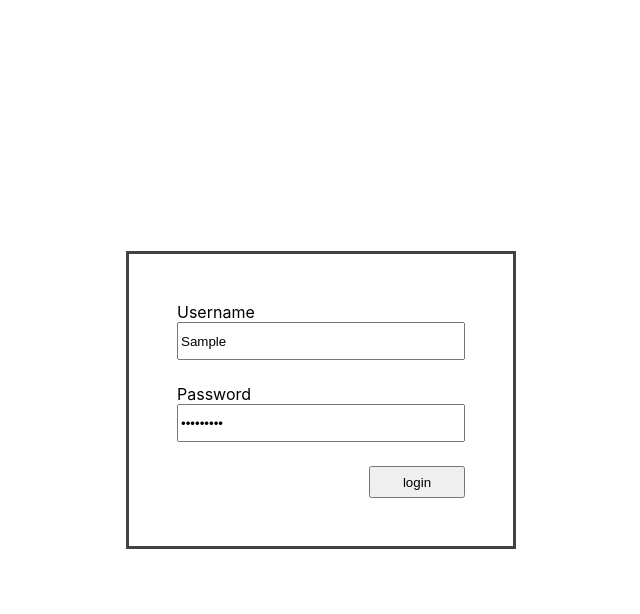
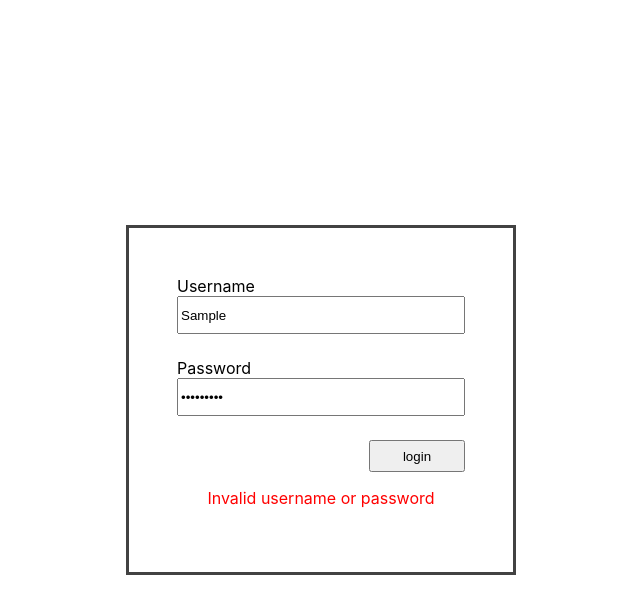
Before and after one commit to jhetjhet/netzwelt-technical, a React (Create React App) app in the folder netzwelt-front-react/: page /login in a window 1280 px wide. Both pictures are taken after typing "Sample", "Sample123" into the empty fields and a click on the button "login". Shown: the top 614 px of the page, without its empty margins (319-959 px from the left). Built offline with nearby package versions, Linux system fonts and the light colour scheme; no server answers.

Commit message:
front: loginPage add error message when wrong auth

```diff
--- a/netzwelt-front-react/src/pages/loginPage/index.jsx
+++ b/netzwelt-front-react/src/pages/loginPage/index.jsx
@@ -10,6 +10,7 @@ const LoginPage = () => {
     }
 
     const [authData, setAuthData] = useState({ ...DEFAULT_AUTH_DATA });
+    const [showErrorMsg, setShowErrorMsg] = useState(false);
 
     const { login, isAuthenticated } = useAuthenticationContext();
 
@@ -26,7 +27,7 @@ const LoginPage = () => {
         if (isAuthenticated()) {
             navigate(from, { replace: true });
         }
-    });
+    }, [from, isAuthenticated, navigate]);
 
     const __on_submit__ = (e) => {
         e.preventDefault();
@@ -34,6 +35,9 @@ const LoginPage = () => {
             if (!err) {
                 // redirect to homepage or to previous link
                 navigate(from, { replace: true });
+                setShowErrorMsg(false);
+            } else {
+                setShowErrorMsg(true);
             }
         });
     }
@@ -66,6 +70,7 @@ const LoginPage = () => {
                     onChange={__on_change__}
                 />
                 <button>login</button>
+                <p className={`error-message ${showErrorMsg ? '' : 'error-message-hidden'}`}>Invalid username or password</p>
             </form>
         </div>
     );
--- a/netzwelt-front-react/src/pages/loginPage/loginPage.css
+++ b/netzwelt-front-react/src/pages/loginPage/loginPage.css
@@ -26,3 +26,12 @@
 #login-page form input, #login-page form button {
     height: 32px;
 }
+
+.error-message {
+    color: red;
+    text-align: center;
+}
+
+.error-message-hidden {
+    display: none;
+}
```
